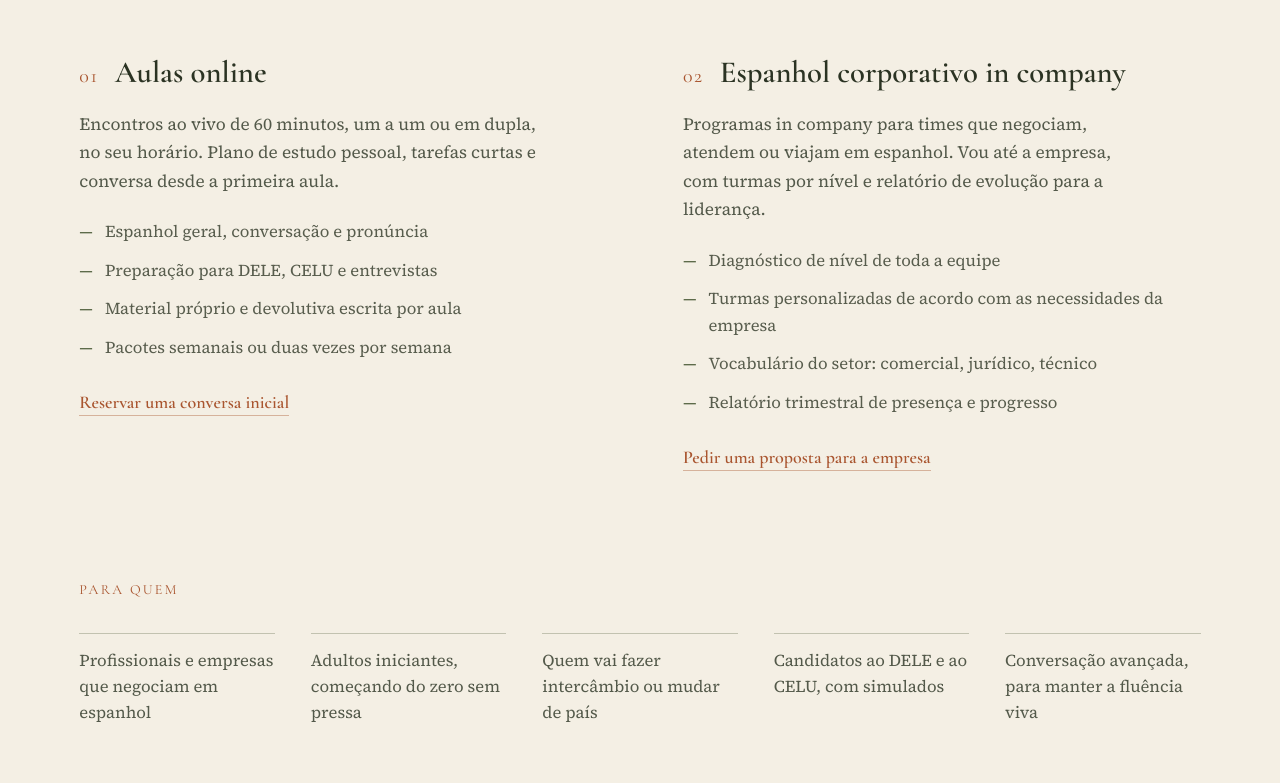
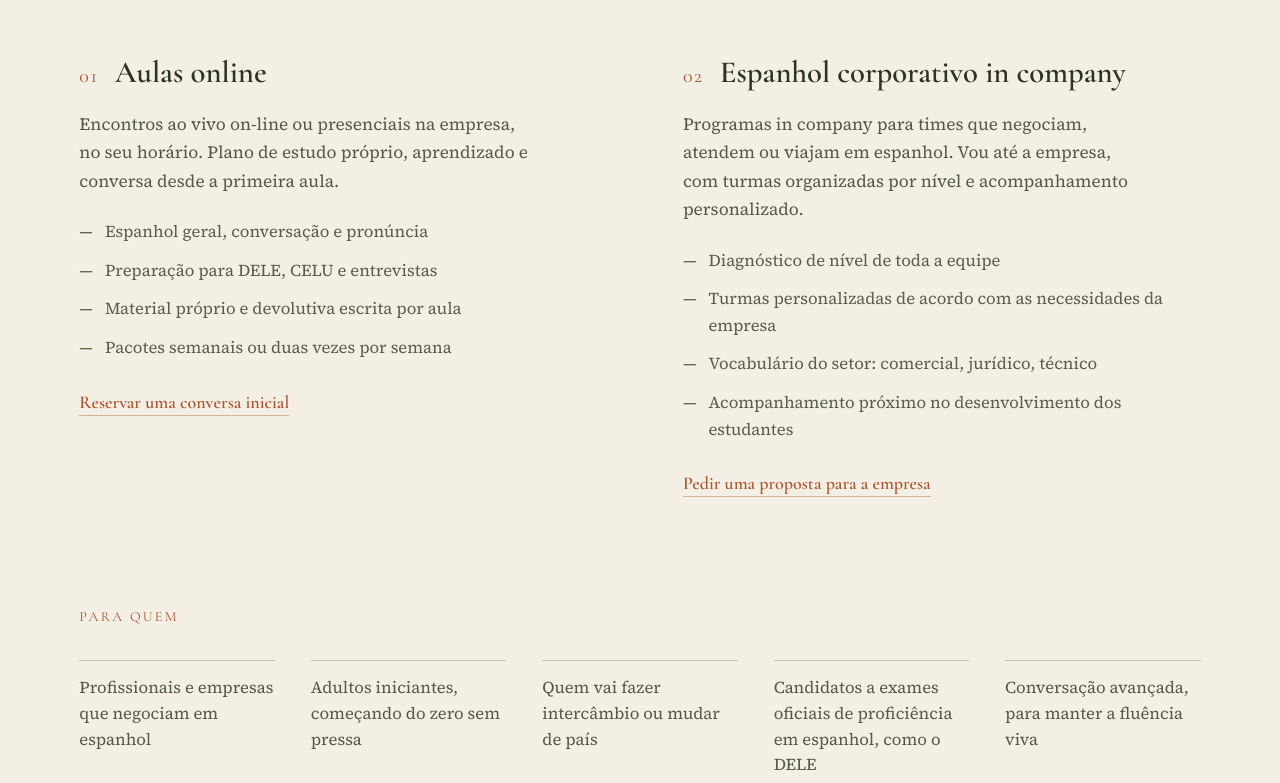
Before and after one commit to LucasWinter/site_espanol, a plain HTML site: page index.html in a window 1280 px wide. Shown: the part 1757-2540 px from the top of the page. Drawn offline with nearby package versions, Linux system fonts and the light colour scheme.

Commit message:
Revise course descriptions for Spanish classes
Updated course descriptions for online and corporate Spanish classes, enhancing clarity and detail.

```diff
--- a/index.html
+++ b/index.html
@@ -124,7 +124,7 @@
           <span class="oferta-num">01</span>
           <h3 class="h3">Aulas online</h3>
         </div>
-        <p class="oferta-desc">Encontros ao vivo de 60 minutos, um a um ou em dupla, no seu horário. Plano de estudo pessoal, tarefas curtas e conversa desde a primeira aula.</p>
+        <p class="oferta-desc">Encontros ao vivo on-line ou presenciais na empresa, no seu horário. Plano de estudo próprio, aprendizado e conversa desde a primeira aula.</p>
         <ul class="lista">
           <li><span aria-hidden="true">—</span>Espanhol geral, conversação e pronúncia</li>
           <li><span aria-hidden="true">—</span>Preparação para DELE, CELU e entrevistas</li>
@@ -138,12 +138,12 @@
           <span class="oferta-num">02</span>
           <h3 class="h3">Espanhol corporativo in company</h3>
         </div>
-        <p class="oferta-desc">Programas in company para times que negociam, atendem ou viajam em espanhol. Vou até a empresa, com turmas por nível e relatório de evolução para a liderança.</p>
+        <p class="oferta-desc">Programas in company para times que negociam, atendem ou viajam em espanhol. Vou até a empresa, com turmas organizadas por nível e acompanhamento personalizado.</p>
         <ul class="lista">
           <li><span aria-hidden="true">—</span>Diagnóstico de nível de toda a equipe</li>
           <li><span aria-hidden="true">—</span>Turmas personalizadas de acordo com as necessidades da empresa</li>
           <li><span aria-hidden="true">—</span>Vocabulário do setor: comercial, jurídico, técnico</li>
-          <li><span aria-hidden="true">—</span>Relatório trimestral de presença e progresso</li>
+          <li><span aria-hidden="true">—</span>Acompanhamento próximo no desenvolvimento dos estudantes</li>
         </ul>
         <a class="link-underline" href="#contato">Pedir uma proposta para a empresa</a>
       </article>
@@ -156,7 +156,7 @@
       <p>Profissionais e empresas que negociam em espanhol</p>
       <p>Adultos iniciantes, começando do zero sem pressa</p>
       <p>Quem vai fazer intercâmbio ou mudar de país</p>
-      <p>Candidatos ao DELE e ao CELU, com simulados</p>
+      <p>Candidatos a exames oficiais de proficiência em espanhol, como o DELE</p>
       <p>Conversação avançada, para manter a fluência viva</p>
     </div>
   </section>
```
